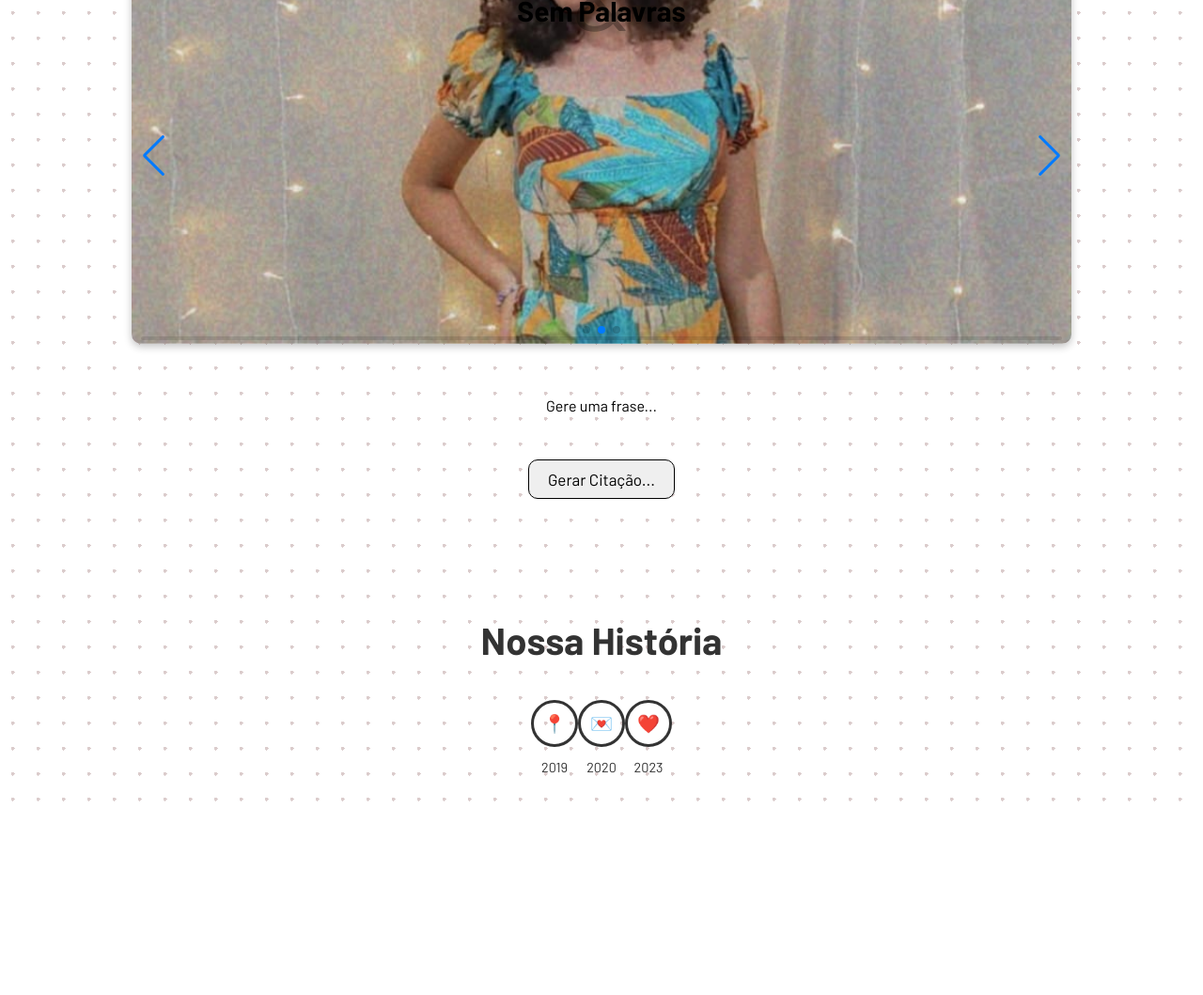
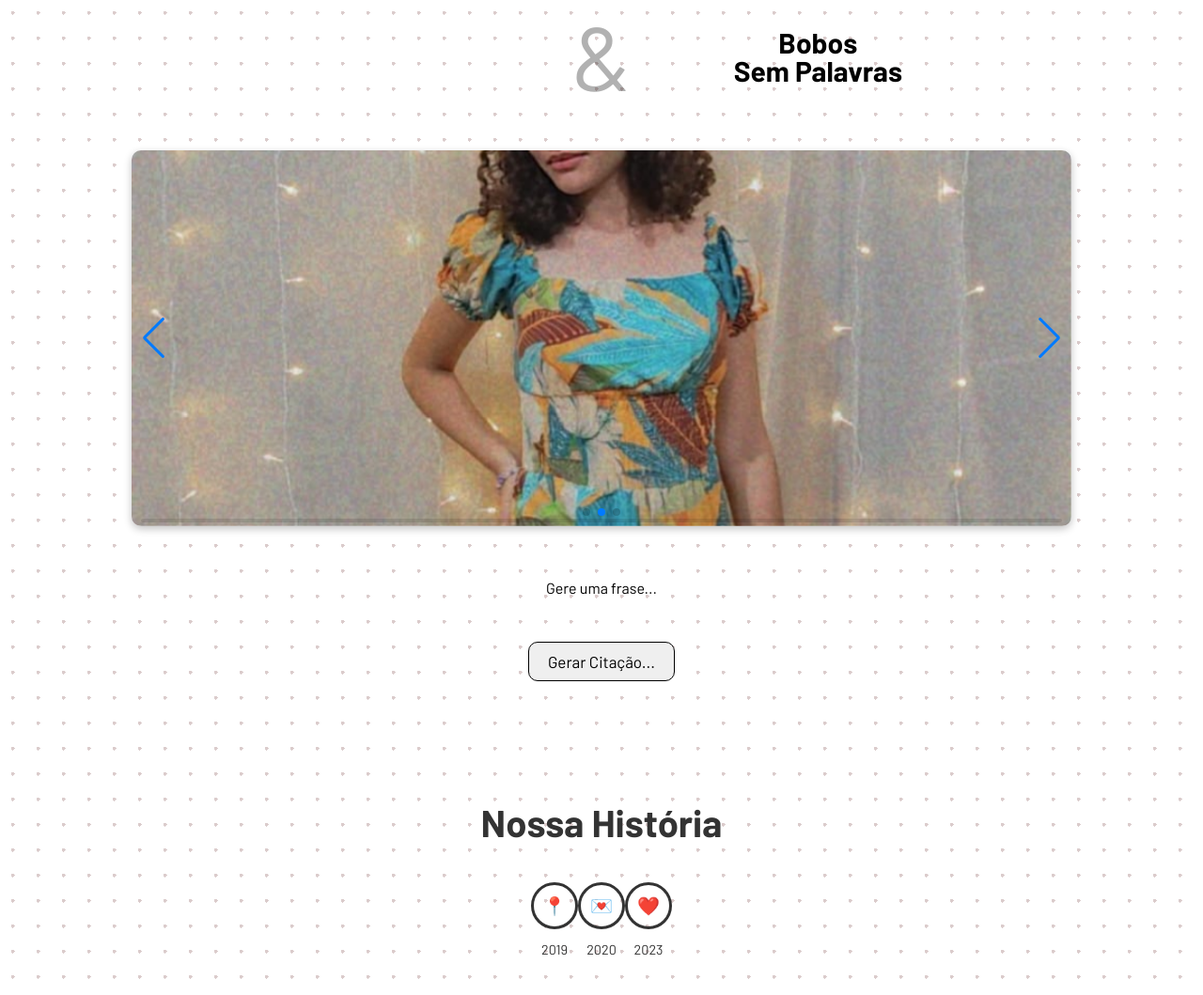
Before and after one commit to pedrinho-devv/sarahepedrinho, a plain HTML site: page index.html in a window 1280 px wide. Shown: the whole page at 94% size. Before the commit the page ends 865 px from the top, so only its background shows below. Drawn offline with nearby package versions, Linux system fonts and the light colour scheme.

Commit message:
alterações no posicionamente do carrosel e o texto principal.

```diff
--- a/css/style.css
+++ b/css/style.css
@@ -9,7 +9,7 @@
 
 body {
   width: 100vw;
-  height: 100vh;
+  min-height: 100vh;
   background-image: radial-gradient(#dbcccc 2px, transparent 2px);
   background-size: 27px 27px;
   background-color: #ffffff;
@@ -31,9 +31,10 @@ body {
 }
 
 .text-main {
-  position: absolute;
+  position: relative;
   top: 30px;
-  left: 50%;
+  left: 25%;
+  margin-bottom: 70px;
   line-height: 30px;
   transform: translateX(-50%);
   font-size: 30px;
--- a/index.html
+++ b/index.html
@@ -11,12 +11,12 @@
     <title>SarahEPedrinho</title>
   </head>
   <body>
+    <h1 class="text-main">
+      Bobos <br />
+      Sem Palavras
+    </h1>
+    <span class="sec-text">&</span>
     <section class="container">
-      <h1 class="text-main">
-        Bobos <br />
-        Sem Palavras
-      </h1>
-      <span class="sec-text">&</span>
       <!-- Slider main container -->
       <div class="swiper">
         <!-- Additional required wrapper -->
```
